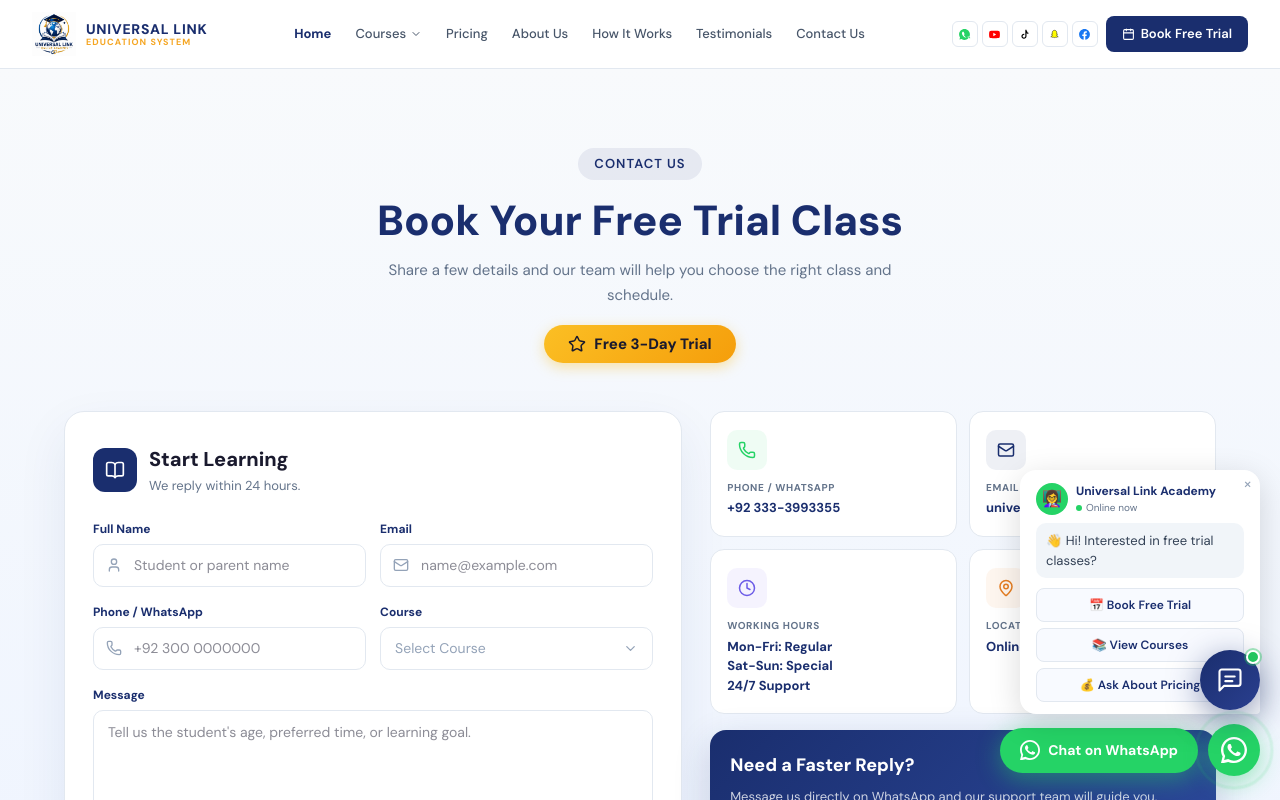
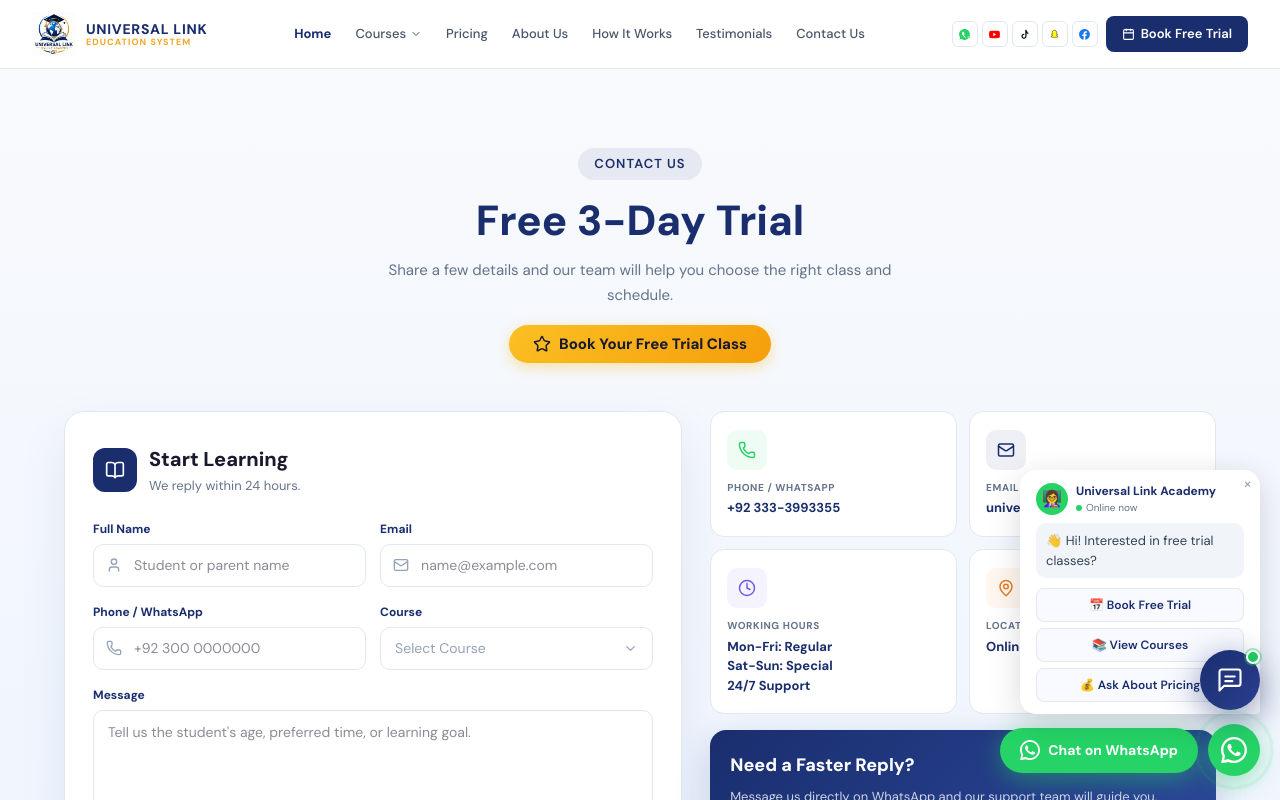
Before and after one commit to linkuniversal4-byte/universallink, a Next.js app: page /enroll in a window 1280 px wide. Shown: the top 800 px of the page. Built offline with nearby package versions, Linux system fonts and the light colour scheme.

Commit message:
Update trial class text in Contact component for clarity and consistency

```diff
--- a/app/components/Contact.tsx
+++ b/app/components/Contact.tsx
@@ -83,7 +83,7 @@ export default function Contact({ defaultCourse }: { defaultCourse?: string }) {
         <div style={{ textAlign: "center", marginBottom: 48 }}>
           <span className="section-badge">Contact Us</span>
           <h2 style={{ fontSize: "clamp(24px, 4vw, 42px)", fontWeight: 800, color: "#1a2e6e", marginBottom: 12, lineHeight: 1.2 }}>
-            Book Your Free Trial Class
+            Free 3-Day Trial
           </h2>
           <p style={{ fontSize: 15, color: "#64748b", maxWidth: 520, margin: "0 auto", lineHeight: 1.7 }}>
             Share a few details and our team will help you choose the right class and schedule.
@@ -95,7 +95,7 @@ export default function Contact({ defaultCourse }: { defaultCourse?: string }) {
               display: "inline-flex", alignItems: "center", gap: 8,
               boxShadow: "0 4px 14px rgba(251,191,36,0.4)",
             }}>
-              <Star size={18} /> Free 3-Day Trial
+              <Star size={18} /> Book Your Free Trial Class
             </span>
           </div>
         </div>
```
